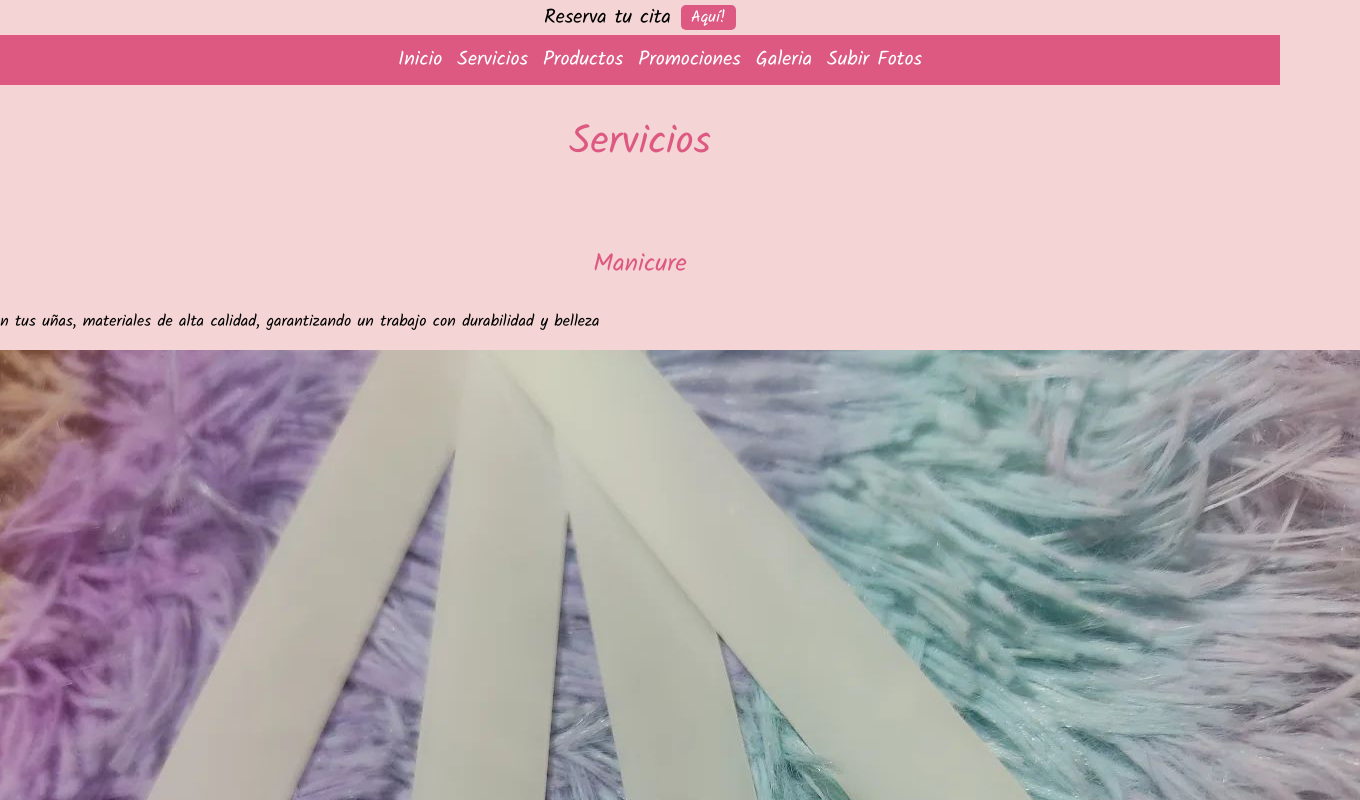
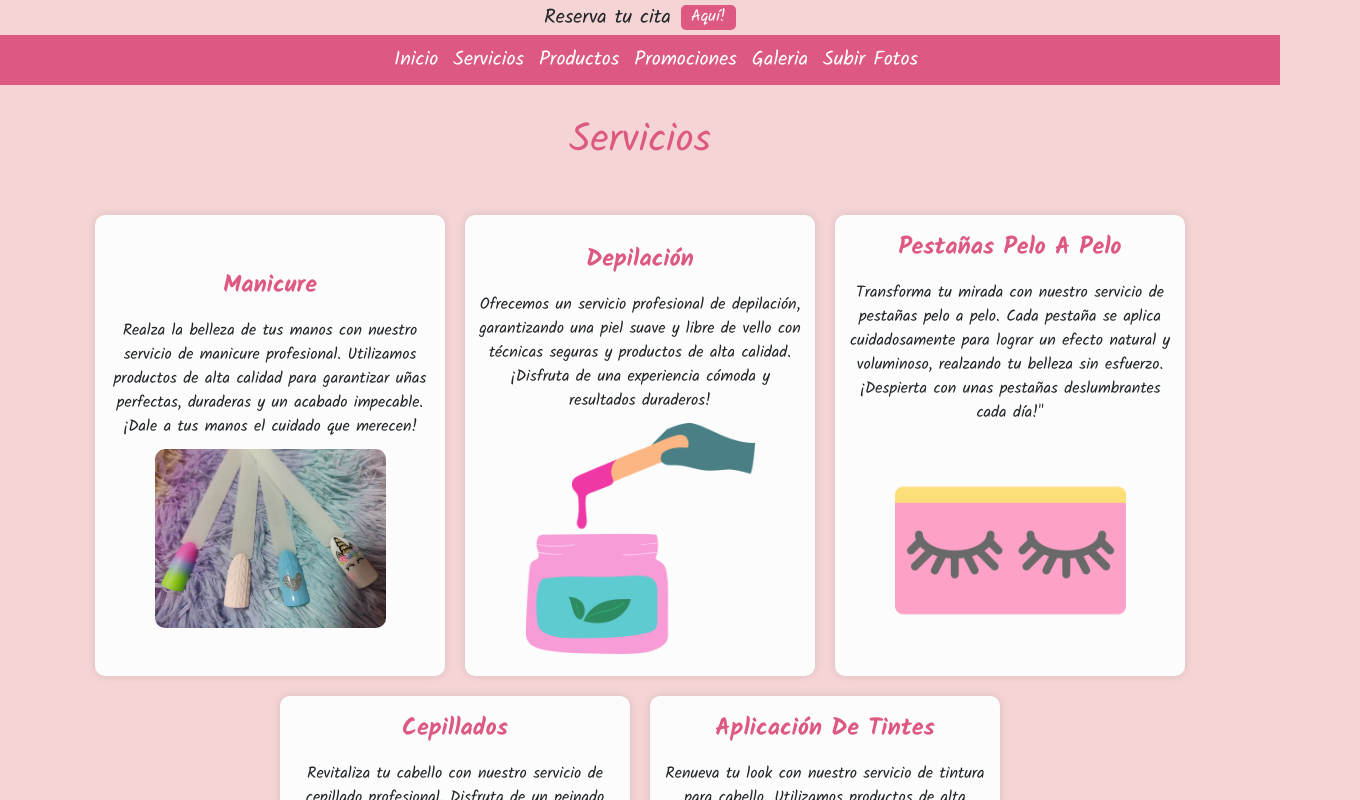
Before and after one commit to RobledoJohn/JessNails, a Vue app: page /servicios in a window 1280 px wide. Shown: the top 800 px of the page, 1360 px wide, since content can reach past the window. Built offline with nearby package versions, Linux system fonts and the light colour scheme.

Commit message:
cambios sin recordar

```diff
--- a/index.html
+++ b/index.html
@@ -10,11 +10,13 @@
     <link href="https://fonts.googleapis.com/css2?family=Kalam:wght@300;400;700&display=swap" rel="stylesheet">
 
     <link rel="stylesheet" href="https://cdn.jsdelivr.net/npm/bootstrap-icons@1.11.3/font/bootstrap-icons.min.css">
+    <link rel="stylesheet" href="https://cdn.jsdelivr.net/npm/bootstrap@5.3.0-alpha1/dist/css/bootstrap.min.css">
 
     <title>Jessy Spa Service</title>
   </head>
   <body>
     <div id="app"></div>
     <script type="module" src="/src/main.js"></script>
+    <script src="https://cdn.jsdelivr.net/npm/bootstrap@5.3.0-alpha1/dist/js/bootstrap.bundle.min.js"></script>
   </body>
 </html>
--- a/src/App.vue
+++ b/src/App.vue
@@ -31,11 +31,6 @@ body {
   }
 }
 
-a:link, a:visited, a:hover, a:active {
-    text-decoration: none;
-}
-
-
 .tittle{
   color: #DD5981;
   margin: 25px;
@@ -52,6 +47,11 @@ a:link, a:visited, a:hover, a:active {
 
 footer{
   margin-top: auto;
+  padding-top: 50px;
+}
+
+p{
+  margin: 0;
 }
 
 </style>
--- a/src/components/TheFooter.vue
+++ b/src/components/TheFooter.vue
@@ -18,7 +18,7 @@
 
 .sub-tittle {
   font-size: 20px;
-  margin: 5px;
+  margin: 15px 0 0 0;
   color: #52021a;
 }
 
--- a/src/components/TheHeader.vue
+++ b/src/components/TheHeader.vue
@@ -5,7 +5,7 @@
       <a class="btn-small" href="https://api.whatsapp.com/send?phone=573125977481&text=Hola deseo información" target="_blank">Aquí!</a>
     </div>
     <nav class="second-container">
-      <ul class="navbar">
+      <ul class="navbar-header">
         <Router-link to="/" class="navbar-item">
           <li>Inicio</li>
         </Router-link>
@@ -71,9 +71,10 @@
   gap: 10px;
 }
 
-.navbar {
+.navbar-header {
   display: flex;
   gap: 15px;
+  margin-bottom: 0;
 }
 
 .navbar-item {
--- a/src/views/ServicesView.vue
+++ b/src/views/ServicesView.vue
@@ -7,36 +7,38 @@
     <div class="section-services">
       <div class="section-service">
         <div class="section-txt-service">
-          <p class="subtittle">Manicure</p>
-          <p class="txt-service"> Aplicamos en tus uñas, materiales de alta calidad, garantizando un trabajo con durabilidad y belleza</p>
+          <p class="subtittle subtittle-service">Manicure</p>
+          <p class="txt-service">Realza la belleza de tus manos con nuestro servicio de manicure profesional. Utilizamos productos de alta calidad para garantizar uñas perfectas, duraderas y un acabado impecable. ¡Dale a tus manos el cuidado que merecen!</p>
         </div>
         <img src="../assets/img/servicios/manicure.jpg" alt="img servicio">
       </div>
       <div class="section-service">
         <div class="section-txt-service">
-          <p class="subtittle">Depilación</p>
-          <p class="txt-service"> Lorem ipsum dolor sit amet consectetur adipisicing elit. Hic repellendus ipsam incidunt nobis</p>
+          <p class="subtittle subtittle-service">Depilación</p>
+          <p class="txt-service">Ofrecemos un servicio profesional de depilación, garantizando una piel suave y libre de vello con técnicas seguras y productos de alta calidad. ¡Disfruta de una experiencia cómoda y resultados duraderos!</p>
         </div>
         <img src="../assets/img/servicios/depilacion.png" alt="img servicio">
       </div>
       <div class="section-service">
         <div class="section-txt-service">
-          <p class="subtittle">Pestañas Pelo a pelo</p>
-          <p class="txt-service"> Lorem ipsum dolor sit amet consectetur adipisicing elit. Hic repellendus ipsam incidunt nobis</p>
+          <p class="subtittle subtittle-service">Pestañas Pelo a pelo</p>
+          <p class="txt-service">Transforma tu mirada con nuestro servicio de pestañas pelo a pelo. Cada pestaña se aplica cuidadosamente para lograr un efecto natural y voluminoso, realzando tu belleza sin esfuerzo. ¡Despierta con unas pestañas deslumbrantes cada día!"</p>
         </div>
         <img src="../assets/img/servicios/pestañas.png" alt="img servicio">
       </div>
+    </div>
+    <div class="section-services">
       <div class="section-service">
         <div class="section-txt-service">
-          <p class="subtittle">Cepillados</p>
-          <p class="txt-service"> Lorem ipsum dolor sit amet consectetur adipisicing elit. Hic repellendus ipsam incidunt nobis</p>
+          <p class="subtittle subtittle-service">Cepillados</p>
+          <p class="txt-service">Revitaliza tu cabello con nuestro servicio de cepillado profesional. Disfruta de un peinado elegante y duradero que resalta tu estilo, mientras utilizamos productos de alta calidad para un acabado suave y brillante. ¡Luce radiante en cualquier ocasión!</p>
         </div>
         <img src="../assets/img/servicios/cepillado.png" alt="img servicio">
       </div>
       <div class="section-service">
         <div class="section-txt-service">
-          <p class="subtittle">Aplicación de tintes</p>
-          <p class="txt-service"> Lorem ipsum dolor sit amet consectetur adipisicing elit. Hic repellendus ipsam incidunt nobis</p>
+          <p class="subtittle subtittle-service">Aplicación de tintes</p>
+          <p class="txt-service">Renueva tu look con nuestro servicio de tintura para cabello. Utilizamos productos de alta calidad que cuidan tu cabello mientras logras el color que siempre has deseado. ¡Transforma tu estilo y resalta tu personalidad con un acabado vibrante y duradero!</p>
         </div>
         <img src="../assets/img/servicios/tintes.png" alt="img servicio">
       </div>
@@ -45,20 +47,56 @@
 </template>
 
 <style>
+.services-container {
+  width: 100%;
+  gap: 20px;
+  display: flex;
+  flex-direction: column;
+  align-items: center;
+}
 
-.services-container {
+.section-services {
+  display:flex;
+  flex-direction: row;
+  gap: 20px;
+}
+
+.section-service {
   display: flex;
   flex-direction: column;
   align-items: center;
   justify-content: center;
-}
-.section-services {
-  display: flex;
-  flex-wrap: wrap;
-  justify-content: center;
-  gap: 20px;
-  margin: 20px;
+  max-width: 350px;
+  gap: 10px;
+  padding: 10px;
+  border-radius: 10px;
+  background-color: #fcfcfc;
+  box-shadow: 0 0 10px rgba(0, 0, 0, 0.1);
 }
 
+.section-txt-service{
+  display: flex;
+  flex-direction: column;
+  align-items: center;
+  justify-content: center;
+  gap: 10px;
+}
 
+.subtittle-service{
+  font-size: 1.5rem;
+  font-weight: bold;
+  text-transform: capitalize;
+  margin: 5px;
+}
+
+.txt-service {
+  font-size: 1rem;
+  text-align: center;
+}
+
+.section-service img {
+  border-radius: 10px;
+  width: 70%;
+  height: auto;
+}
 </style>
```
